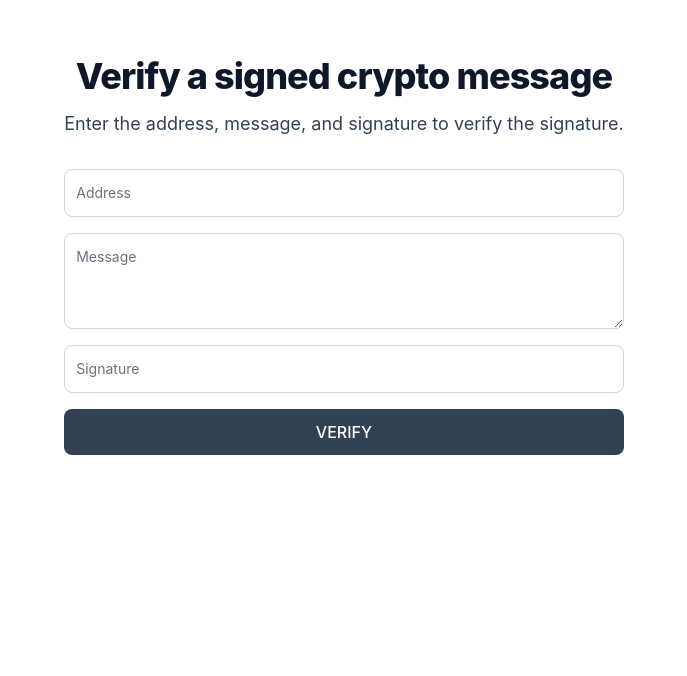
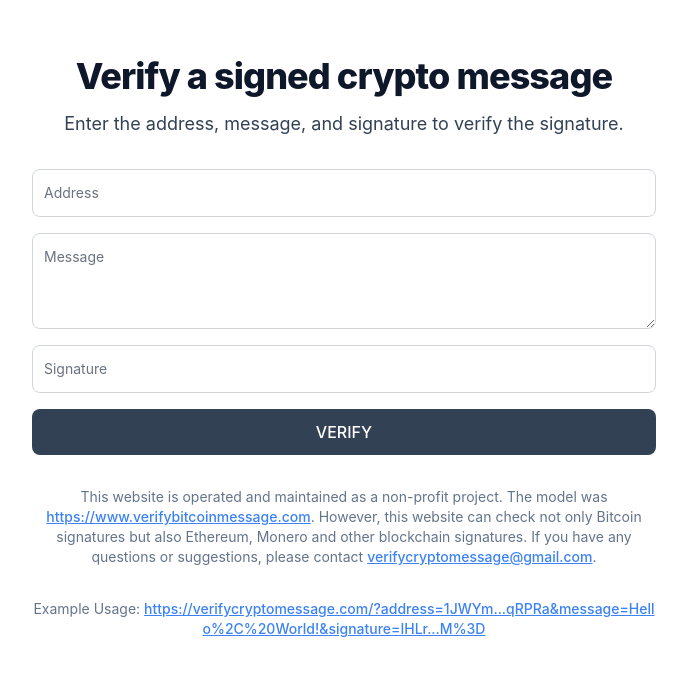
Before and after one commit to DFXswiss/verify-crypto-message, a React (Vite) app: page / in a window 1280 px wide. Shown: the top 676 px of the page, without its empty margins (296-983 px from the left). Built offline with nearby package versions, Linux system fonts and the light colour scheme.

Commit message:
[DEV-2524] add informational content

```diff
--- a/src/App.tsx
+++ b/src/App.tsx
@@ -139,6 +139,39 @@ function App() {
                 : "Signature is invalid"}
             </div>
           )}
+
+          <div className="mt-4 text-sm text-slate-500 dark:text-slate-400">
+            This website is operated and maintained as a non-profit project. The
+            model was{" "}
+            <a
+              href="https://www.verifybitcoinmessage.com"
+              target="_blank"
+              rel="noreferrer"
+              className="underline text-blue-500 hover:text-blue-600"
+            >
+              https://www.verifybitcoinmessage.com
+            </a>
+            . However, this website can check not only Bitcoin signatures but
+            also Ethereum, Monero and other blockchain signatures. If you have
+            any questions or suggestions, please contact{" "}
+            <a
+              href="mailto: verifycryptomessage@gmail.com"
+              className="underline text-blue-500 hover:text-blue-600"
+            >
+              verifycryptomessage@gmail.com
+            </a>
+            .
+          </div>
+
+          <div className="mt-4 text-sm text-slate-500 dark:text-slate-400">
+            Example Usage:{" "}
+            <a
+              href="https://verifycryptomessage.com/?address=1JWYmwtrqu2ttRDgtriFqivofWixCqRPRa&message=Hello%2C%20World!&signature=IHLrykoT8n7gF8M%2FC9pKVtRkxX446wx01kTcSqNmMBOOKFublbr5fj1moM0BwNrqoAdp7RMLr%2FBE%2BBM84jGNjOM%3D"
+              className="underline text-blue-500 hover:text-blue-600 break-all"
+            >
+              https://verifycryptomessage.com/?address=1JWYm...qRPRa&message=Hello%2C%20World!&signature=IHLr...M%3D
+            </a>
+          </div>
         </div>
       </form>
     </div>
```
